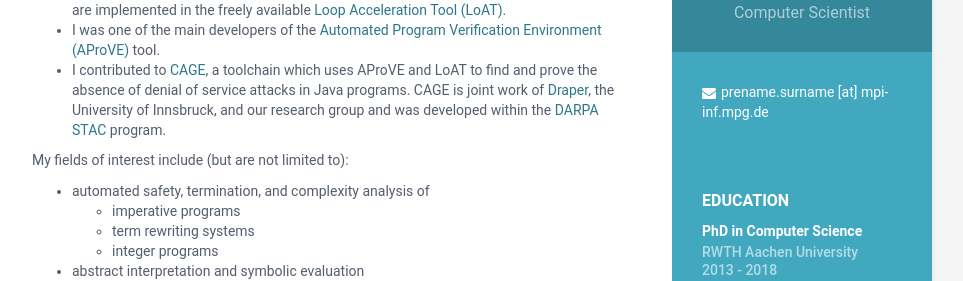
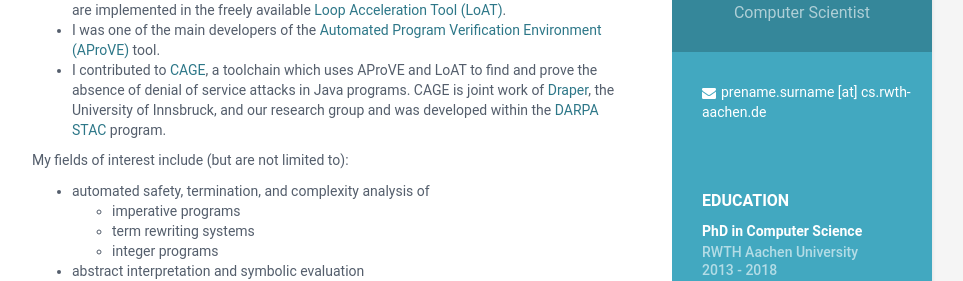
Before and after one commit to ffrohn/ffrohn.github.io, a Jekyll site: the page built from index.html, in a window 1280 px wide. Shown: the part 296-577 px from the top of the page, without its empty margins (188-1151 px from the left). Built offline with Jekyll 4.4.1, drawn with Linux system fonts in a browser that asks for light colours.

Commit message:
update email

```diff
--- a/_config.yml
+++ b/_config.yml
@@ -17,7 +17,7 @@ tagline: Computer Scientist
 pic: pic6.jpg  #place a 100x100 picture inside /assets/images/ folder and provide the name of the file below
 
 #sidebar links
-email: prename.surname [at] mpi-inf.mpg.de
+email: prename.surname [at] cs.rwth-aachen.de
 #phone: +49-241/80-21241
 address: false
 #institution: MPI for Informatics
```
